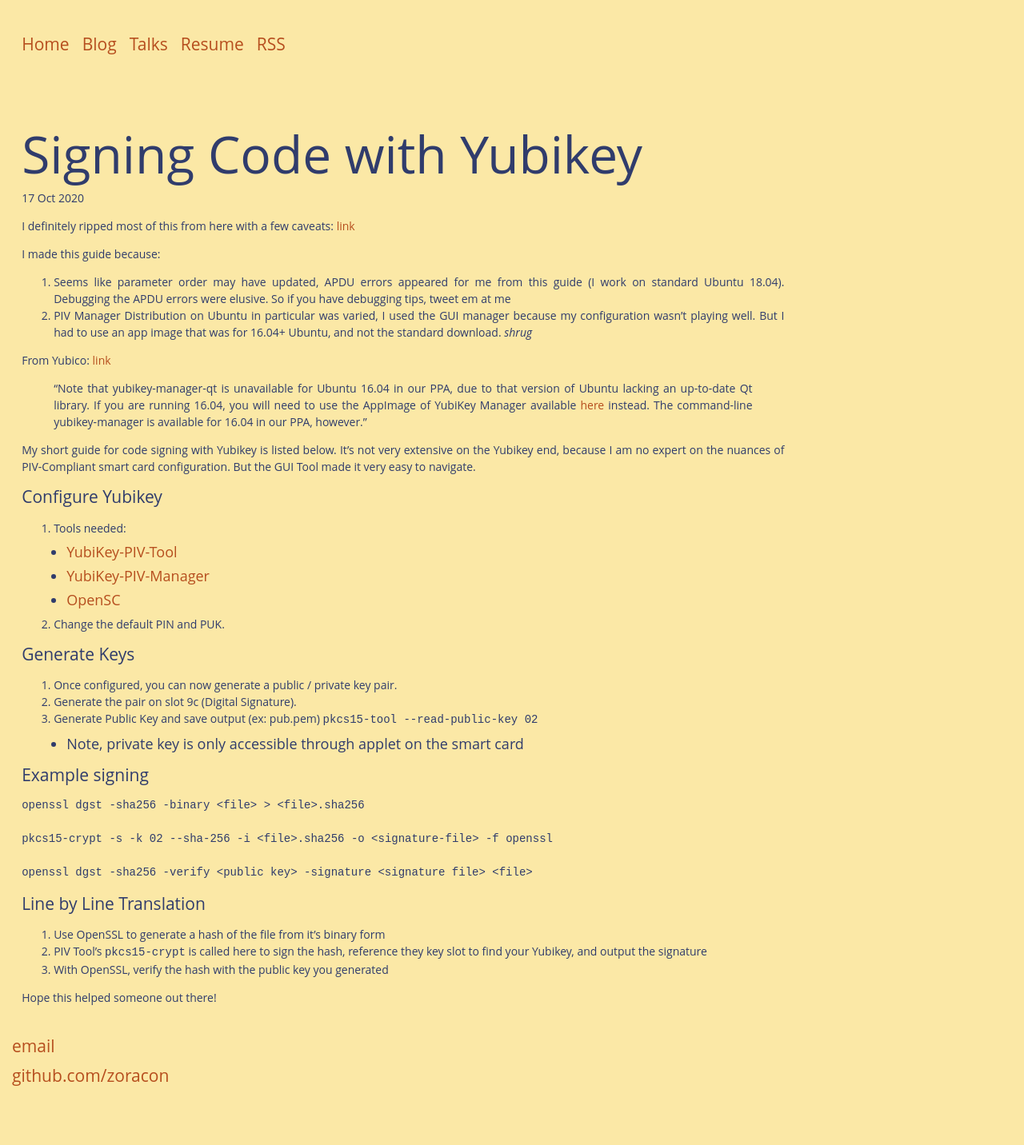
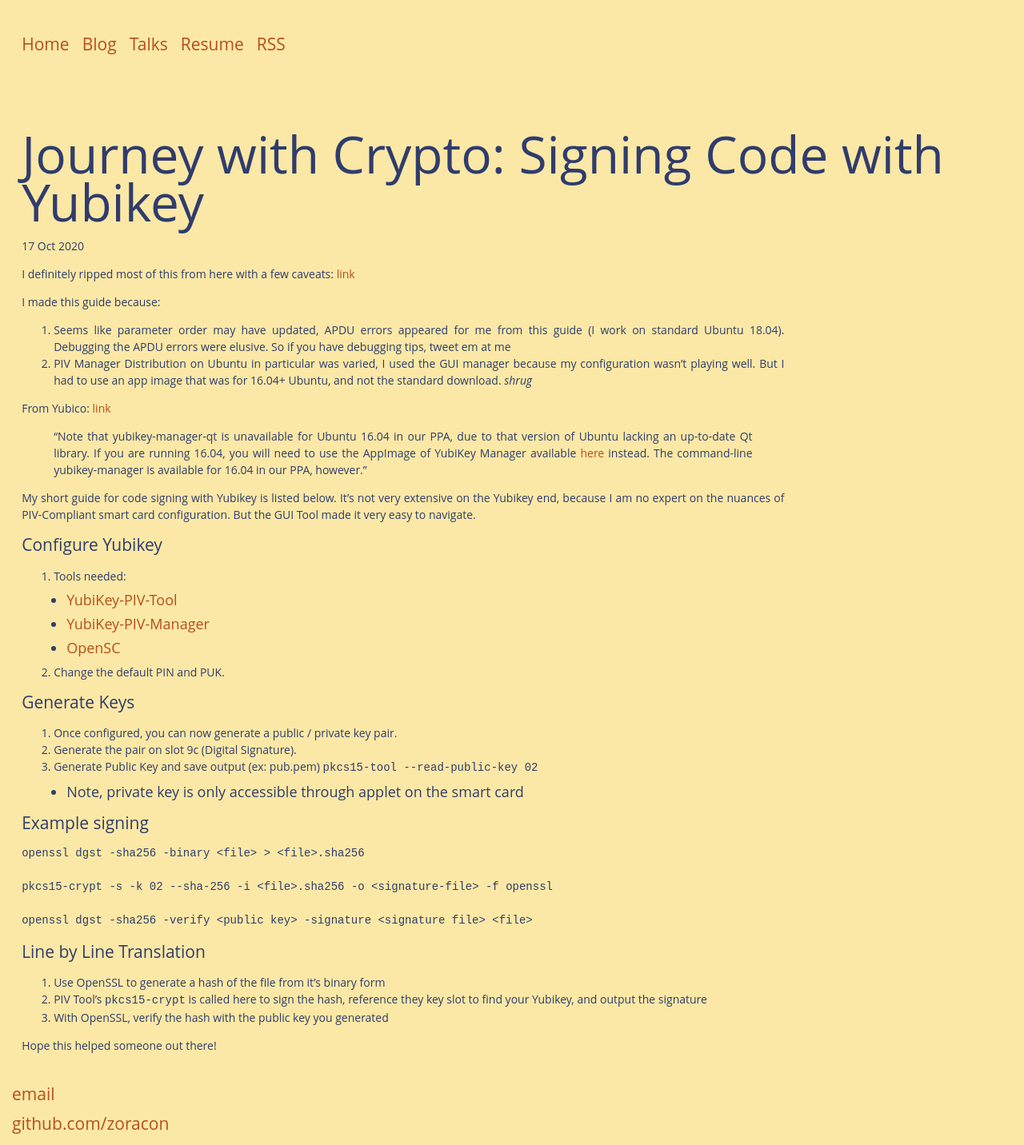
Before and after one commit to zoracon/zoracon.github.io, a Jekyll site: the page built from _posts/2020-10-17-yubikey-code-signing.md, in a window 1280 px wide. Shown: the whole page at 80% size. Built offline with Jekyll 4.4.1, drawn with Linux system fonts in a browser that asks for light colours; before the commit the page ends 1372 px from its top, so only the background shows below that.

Commit message:
Change title

```diff
--- a/_posts/2020-10-17-yubikey-code-signing.md
+++ b/_posts/2020-10-17-yubikey-code-signing.md
@@ -1,6 +1,6 @@
 ---
 layout: post
-title: "Signing Code with Yubikey"
+title: "Journey with Crypto: Signing Code with Yubikey"
 date: 2020-10-17
 ---
 
```
